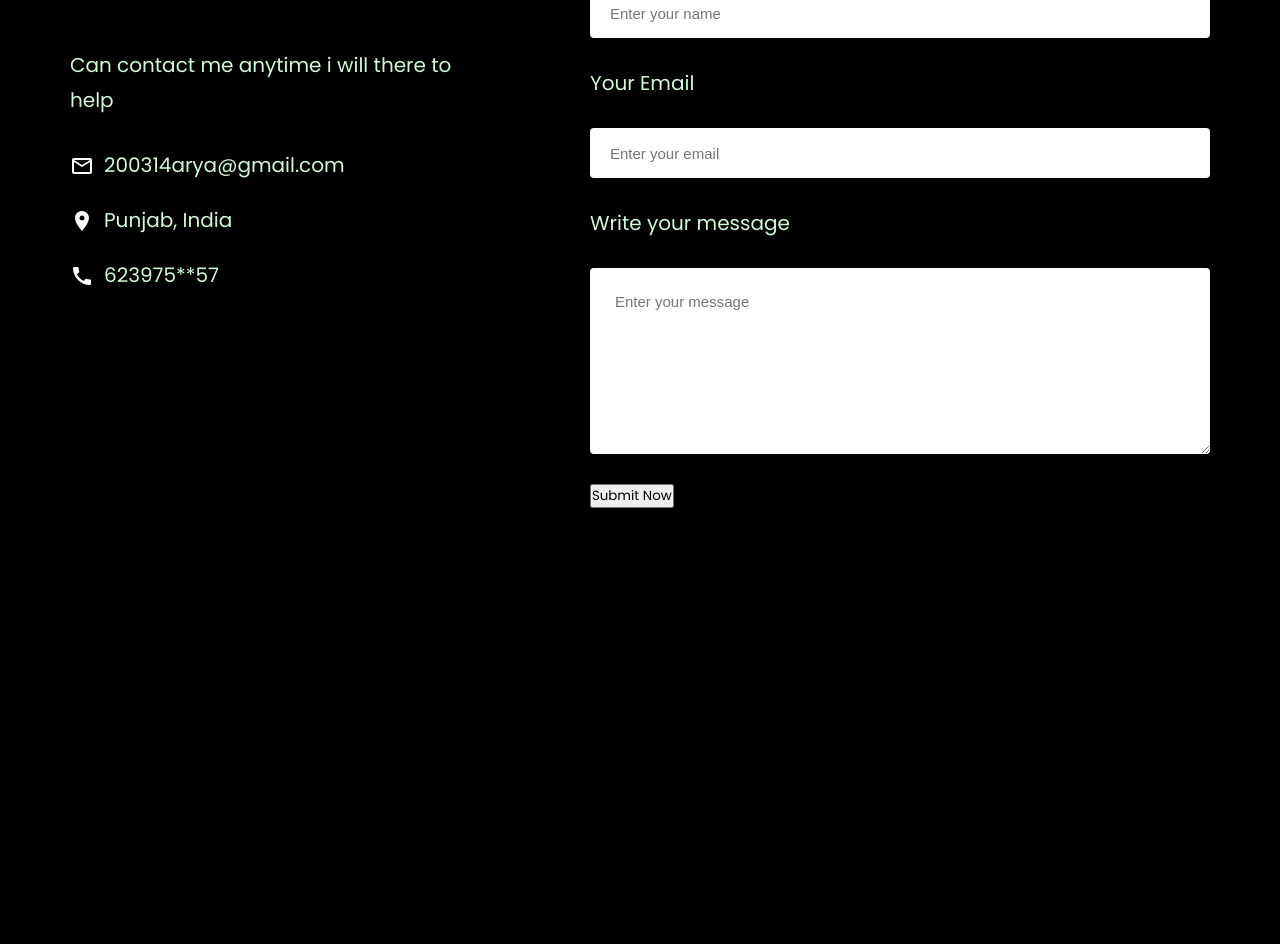
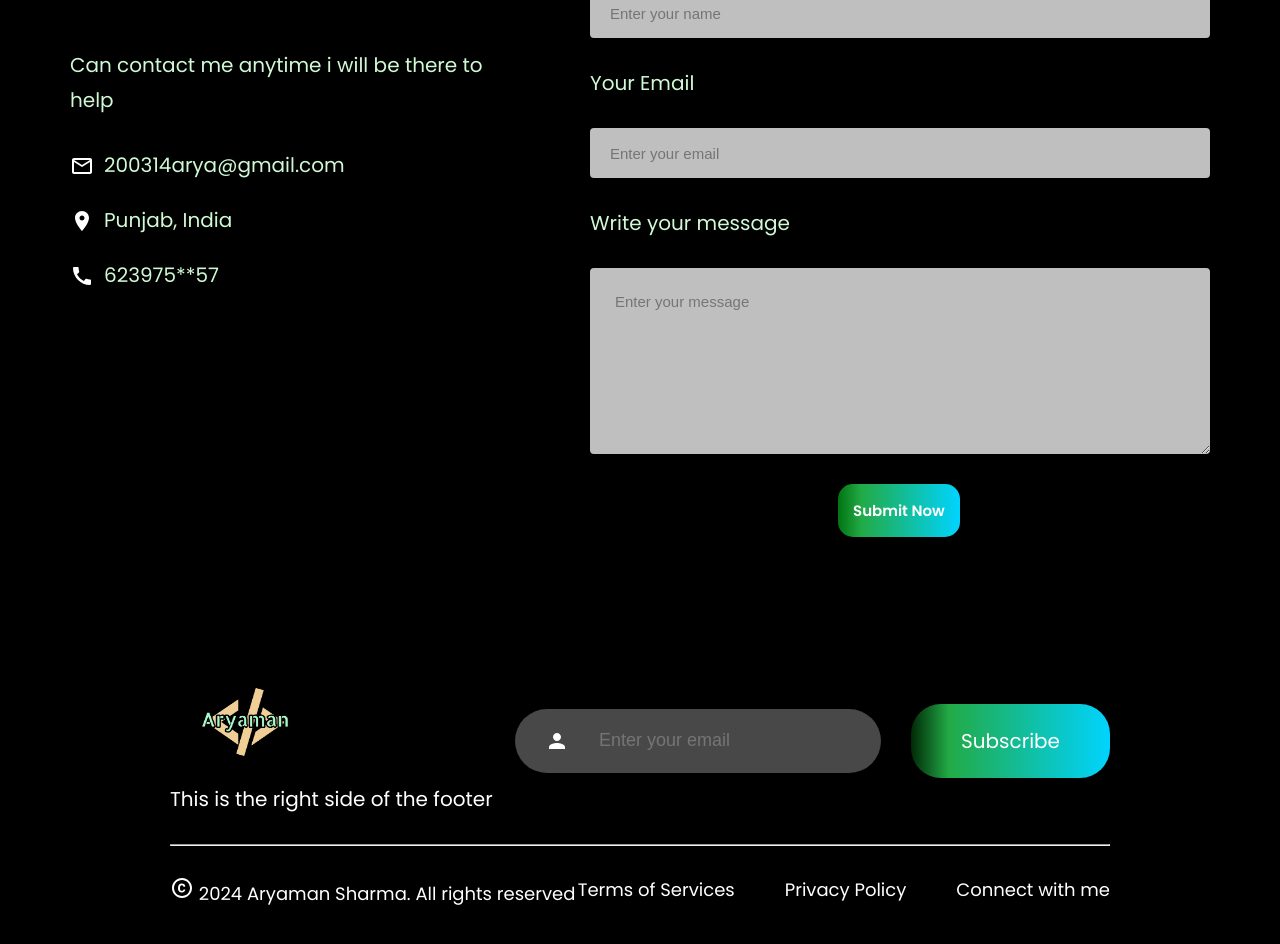
Before and after one commit to Aryaman200314/Aryaman_portfolio, a React (Create React App) app: page / in a window 1280 px wide. Shown: the part 2980-3924 px from the top of the page. Before the commit the page ends 3488 px from the top, so only its background shows below. Built offline with nearby package versions, Linux system fonts and the light colour scheme.

Commit message:
Structure and design complete

```diff
--- a/src/App.js
+++ b/src/App.js
@@ -5,6 +5,7 @@ import About from './Components/About/About'
 import Services from './Components/Services/Services'
 import Mywork from './Components/MyWork/Mywork'
 import Contact from './Components/Contact/Contact'
+import Footer from './Components/Footer/Footer'
 
 function App() {
   return (
@@ -18,6 +19,7 @@ function App() {
       <Services/>
       <Mywork/>
       <Contact/>
+      <Footer/>
     </div>
   )
 }
--- a/src/Components/Contact/Contact.css
+++ b/src/Components/Contact/Contact.css
@@ -66,8 +66,8 @@
     height: 50px;
     padding-left: 20px;
     border-radius: 4px;
-    background: white;
-    color: aliceblue;
+    background-color: rgba(255, 255, 255, 0.749);
+    color: white;
     font-family: Arial, Helvetica, sans-serif;
     font-size: 15px;
 }
@@ -76,8 +76,25 @@
     border-radius: 4px;
     border: none;
     padding: 25px;
-    background: white;
-    color: aliceblue;
+    background-color: rgba(255, 255, 255, 0.749);
+    color: white;
     font-family:Arial, Helvetica, sans-serif ;
     font-size:15px ;
 }
+.submit-btn{
+    border : none;
+    color: white;
+    border-radius: 15px;
+    background: linear-gradient(90deg, rgba(2, 207, 33, 0.558) 0%, rgba(34,170,70,1) 19%, rgba(0,212,255,1) 100%);
+    font-weight: 600;
+    font-size: 15px;
+    margin-bottom: 50px;
+    padding: 15px;
+    cursor: pointer;
+    transition: 0.5s;
+    margin-left: 40%;
+}
+.submit-btn:hover{
+    transform: scale(1.1) ;
+    transition: 0.2s;
+}
--- a/src/Components/Contact/Contact.js
+++ b/src/Components/Contact/Contact.js
@@ -12,7 +12,7 @@ function Contact() {
             </div>
             <div className='contact-section'>
                 <div className='contact-left'><h1>Let's talk</h1>
-                <p>Can contact me anytime i will there to help</p>
+                <p>Can contact me anytime i will be there to help</p>
                 <div className='contact-details'>
                     <div className='contact-detail'><MailOutlineIcon/><p>200314arya@gmail.com</p></div>
                     <div className='contact-detail'><LocationOnIcon/><p>Punjab, India</p></div>
@@ -26,7 +26,7 @@ function Contact() {
                     <input type='email' placeholder='Enter your email' name='email'></input>
                     <label>Write your message</label>
                     <textarea name='message' placeholder='Enter your message' rows='8'></textarea>
-                    <button type='submit'>Submit Now</button>
+                    <button className='submit-btn' type='submit'>Submit Now</button>
                 </form>
                 </div>
 
--- /dev/null
+++ b/src/Components/Footer/Footer.css
@@ -0,0 +1,64 @@
+.footer-logo-img{
+    height: 110px;
+    width: 150px;
+}
+.footer{
+    margin: 50px 170px;
+    display: flex;
+    flex-direction: column;
+    gap: 30px;
+}
+.footer-top{
+    display: flex;
+    justify-content: space-between;
+}
+.footer-top-left p{
+    font-size: 20px;
+    max-width: 400px;
+}
+.footer-top-right{
+    display: flex;
+    gap: 30px;
+    align-items: center;
+}
+.footer-email-input{
+    display: flex;
+    padding: 20px 30px;
+    border-radius: 50px;
+    gap: 30px;
+    background: #ffffff48;
+    padding-right: 50px;
+}
+.footer-email-input input{
+    outline: none;
+    border: none;
+    background: transparent;
+    font-family: Arial, Helvetica, sans-serif;
+    font-size: 18px;
+    color: white;
+}
+.footer-subscribe{
+    font-size: 20px;
+    padding: 22px 50px;
+    border-radius: 30px;
+    background: linear-gradient(90deg, rgba(0, 73, 11, 0.558) 0%, rgba(34,170,70,1) 19%, rgba(0,212,255,1) 100%);
+    cursor: pointer;
+    transition: 0.5s;
+}
+.footer-bottom{
+    display: flex;
+    justify-content: space-between;
+    font-size: 18px;
+}
+.footer-bottom-right{
+    display: flex;
+    gap: 50px;
+    margin-bottom: 50px;
+}
+.footer-email-input:hover{
+    border: 2px solid white;
+}
+.footer-subscribe:hover{
+    transform: scale(1.1);
+    transition: 0.2s;
+}
--- /dev/null
+++ b/src/Components/Footer/Footer.js
@@ -0,0 +1,37 @@
+import React from 'react'
+import './Footer.css'
+import logo from '../../assets/logo.png'
+import PersonIcon from '@mui/icons-material/Person';
+import CopyrightIcon from '@mui/icons-material/Copyright';
+function Footer() {
+    return (
+        <div className='footer'>
+            <div className='footer-top'>
+                <div className='footer-top-left'>
+                    <img className='footer-logo-img' src={logo} />
+                    <p>This is the right side of the footer</p>
+                </div>
+                <div className='footer-top-right'>
+                    <div className='footer-email-input'>
+                        <PersonIcon/>
+                        <input type='email' placeholder='Enter your email'></input>
+                    </div>
+                    <div className='footer-subscribe'>Subscribe</div>
+                </div>
+            </div>
+
+            <hr/>
+            <div className='footer-bottom'>
+                <p className='footer-botttom-left'><CopyrightIcon/> 2024 Aryaman Sharma. All rights reserved</p>
+                <div className='footer-bottom-right'>
+                    <p>Terms of Services</p>
+                    <p>Privacy Policy</p>
+                    <p>Connect with me</p>
+                </div>
+            </div>
+        </div>
+
+    )
+}
+
+export default Footer
```
